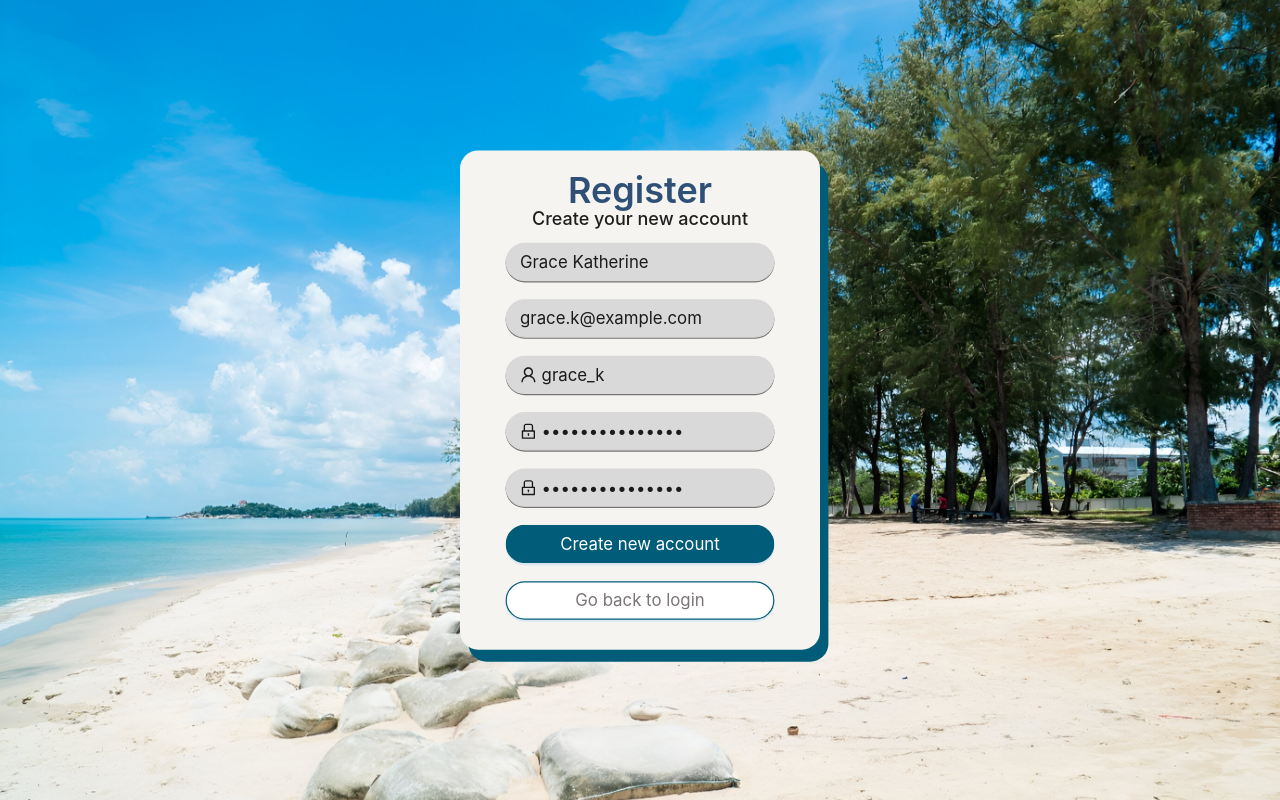
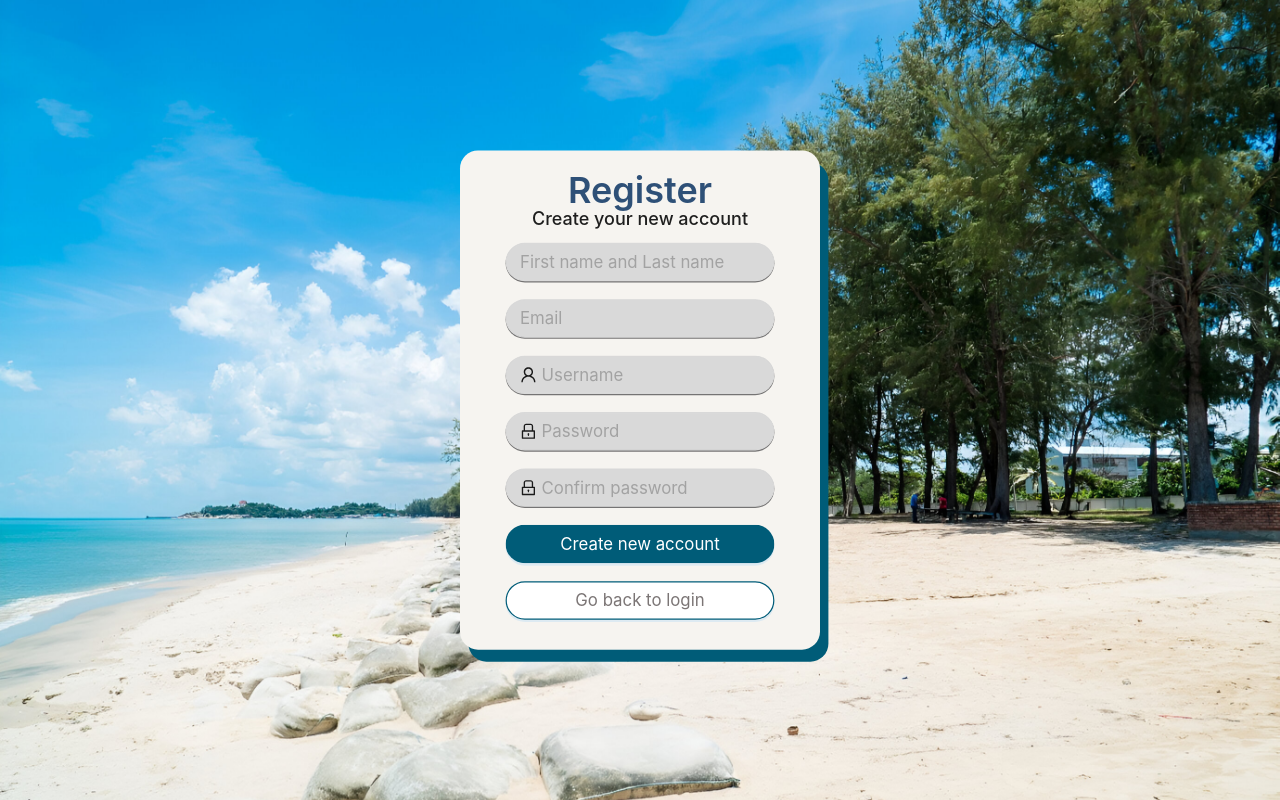
Before and after one commit to OnlineTravelBooking/Online-Travel-Booking, a React (Create React App) app in the folder front-end/: page /register in a window 1280 px wide. Built offline with nearby package versions, Linux system fonts and the light colour scheme.

Commit message:
Remove hardcoded initial values from RegisterForm component

```diff
--- a/front-end/src/component/RegisterForm.js
+++ b/front-end/src/component/RegisterForm.js
@@ -110,13 +110,6 @@ export default function RegisterForm() {
             name="basic"
             labelCol={{ span: 8 }}
             wrapperCol={{ span: 16 }}
-            initialValues={{
-              Fullname: "Grace Katherine",
-              email: "grace.k@example.com",
-              Username: "grace_k",
-              Password: "SecurePass@2024",
-              "Confirm password": "SecurePass@2024",
-            }}
             onFinish={handleSubmit}
             autoComplete="off"
           >
```
